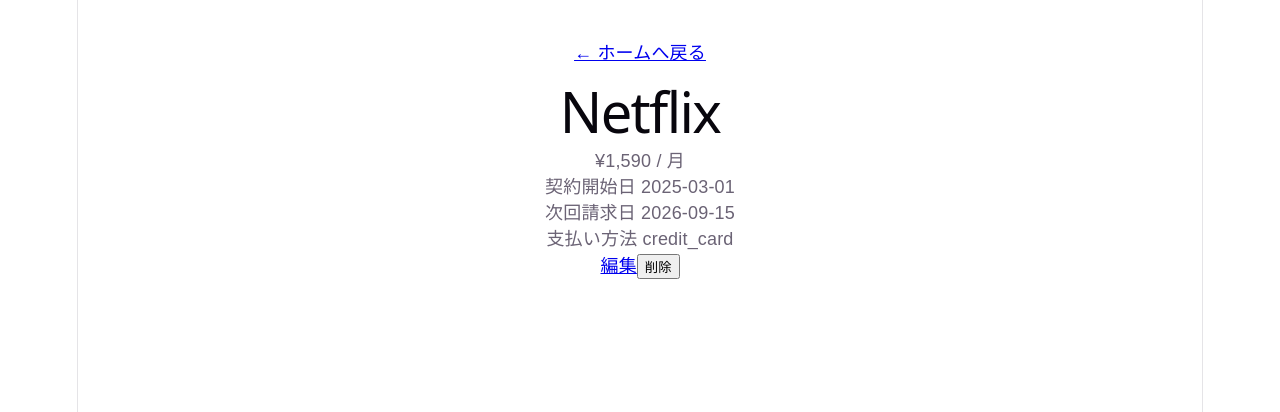
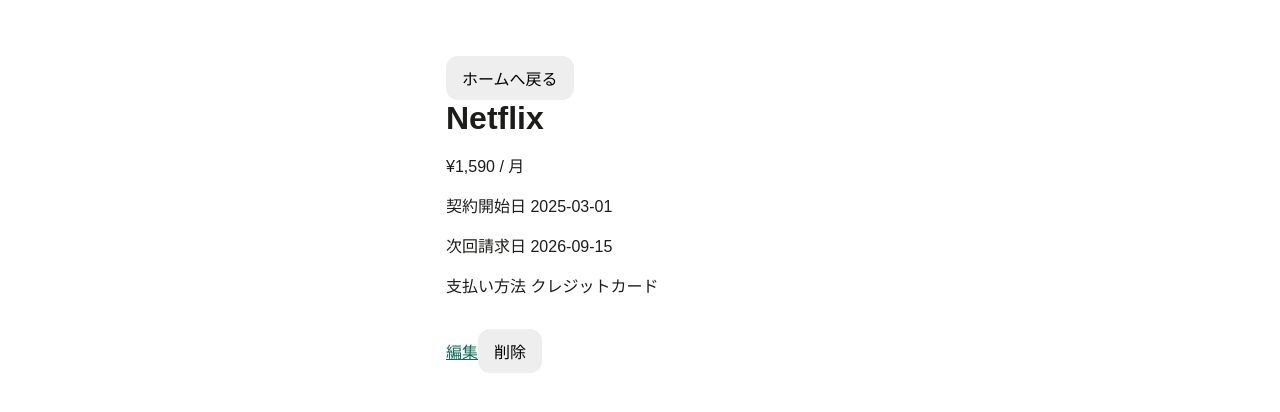
Before and after one commit to okamepanick/subscription-frontend, a React (Vite) app: page /subscriptions/1 in a window 1280 px wide. Shown: the top 412 px of the page. Built offline with nearby package versions, Linux system fonts and the light colour scheme.

Commit message:
ホームと詳細の見た目を整える

```diff
--- a/src/App.css
+++ b/src/App.css
@@ -1,12 +1,29 @@
 .page {
   max-width: 420px;
   margin: 40px auto;
-  padding: 0 16px;
+  padding: 0 16px 40px;
   font-family: sans-serif;
+  color: #1c1c1a;
 }
 
 h1 {
-  margin-bottom: 24px;
+  margin: 0 0 16px;
+}
+
+section {
+  margin-bottom: 20px;
+  padding: 16px;
+  border: 1px solid #ddd;
+  border-radius: 16px;
+  background: #fff;
+}
+
+section p {
+  margin: 0 0 8px;
+}
+
+section p:last-child {
+  margin-bottom: 0;
 }
 
 .card {
@@ -32,3 +49,18 @@ h1 {
   text-decoration: none;
   display: block;
 }
+
+a {
+  color: #0d6b56;
+}
+
+button {
+  font: inherit;
+  margin-top: 16px;
+  margin-right: 12px;
+  padding: 10px 16px;
+  border: 0;
+  border-radius: 12px;
+  background: #eee;
+  cursor: pointer;
+}
--- a/src/index.css
+++ b/src/index.css
@@ -1,64 +1,4 @@
-:root {
-  --text: #6b6375;
-  --text-h: #08060d;
-  --bg: #fff;
-  --border: #e5e4e7;
-  --code-bg: #f4f3ec;
-  --accent: #aa3bff;
-  --accent-bg: rgba(170, 59, 255, 0.1);
-  --accent-border: rgba(170, 59, 255, 0.5);
-  --social-bg: rgba(244, 243, 236, 0.5);
-  --shadow:
-    rgba(0, 0, 0, 0.1) 0 10px 15px -3px, rgba(0, 0, 0, 0.05) 0 4px 6px -2px;
-
-  --sans: system-ui, 'Segoe UI', Roboto, sans-serif;
-  --heading: system-ui, 'Segoe UI', Roboto, sans-serif;
-  --mono: ui-monospace, Consolas, monospace;
-
-  font: 18px/145% var(--sans);
-  letter-spacing: 0.18px;
-  color-scheme: light dark;
-  color: var(--text);
-  background: var(--bg);
-  font-synthesis: none;
-  text-rendering: optimizeLegibility;
-  -webkit-font-smoothing: antialiased;
-  -moz-osx-font-smoothing: grayscale;
-
-  @media (max-width: 1024px) {
-    font-size: 16px;
-  }
-}
-
-@media (prefers-color-scheme: dark) {
-  :root {
-    --text: #9ca3af;
-    --text-h: #f3f4f6;
-    --bg: #16171d;
-    --border: #2e303a;
-    --code-bg: #1f2028;
-    --accent: #c084fc;
-    --accent-bg: rgba(192, 132, 252, 0.15);
-    --accent-border: rgba(192, 132, 252, 0.5);
-    --social-bg: rgba(47, 48, 58, 0.5);
-    --shadow:
-      rgba(0, 0, 0, 0.4) 0 10px 15px -3px, rgba(0, 0, 0, 0.25) 0 4px 6px -2px;
-  }
-
-  #social .button-icon {
-    filter: invert(1) brightness(2);
-  }
-}
-
-#root {
-  width: 1126px;
-  max-width: 100%;
-  margin: 0 auto;
-  text-align: center;
-  border-inline: 1px solid var(--border);
-  min-height: 100svh;
-  display: flex;
-  flex-direction: column;
+* {
   box-sizing: border-box;
 }
 
@@ -66,46 +6,6 @@ body {
   margin: 0;
 }
 
-h1,
-h2 {
-  font-family: var(--heading);
-  font-weight: 500;
-  color: var(--text-h);
+#root {
+  min-height: 100vh;
 }
-
-h1 {
-  font-size: 56px;
-  letter-spacing: -1.68px;
-  margin: 32px 0;
-  @media (max-width: 1024px) {
-    font-size: 36px;
-    margin: 20px 0;
-  }
-}
-h2 {
-  font-size: 24px;
-  line-height: 118%;
-  letter-spacing: -0.24px;
-  margin: 0 0 8px;
-  @media (max-width: 1024px) {
-    font-size: 20px;
-  }
-}
-p {
-  margin: 0;
-}
-
-code,
-.counter {
-  font-family: var(--mono);
-  display: inline-flex;
-  border-radius: 4px;
-  color: var(--text-h);
-}
-
-code {
-  font-size: 15px;
-  line-height: 135%;
-  padding: 4px 8px;
-  background: var(--code-bg);
-}
--- a/src/pages/SubscriptionDetail.tsx
+++ b/src/pages/SubscriptionDetail.tsx
@@ -1,5 +1,14 @@
 import { useParams, Link, useNavigate } from "react-router";
-import type { Subscription } from "../types";
+import type { PaymentMethod, Subscription } from "../types";
+
+const paymentMethodLabels: Record<PaymentMethod, string> = {
+  credit_card: "クレジットカード",
+  debit_card: "デビットカード",
+  apple_pay: "Apple Pay",
+  google_pay: "Google Pay",
+  carrier: "キャリア決済",
+  other: "その他",
+};
 
 type Props = {
   subscriptions: Subscription[];
@@ -17,14 +26,18 @@ export const SubscriptionDetail = ({subscriptions, onDelete}: Props) => {
     return (
       <div className="page">
       <p>サブスクが見つかりません</p>
-      <Link to="/">ホームへ戻る</Link>
+      <button type="button" onClick={() => navigate("/")}>
+        ← ホームへ戻る
+      </button>
     </div>
     );
   }
 
   return (
     <div className="page">
-      <Link to="/">← ホームへ戻る</Link>
+      <button type="button" onClick={() => navigate("/")}>
+        ホームへ戻る
+      </button>
       <h1>{subscription.serviceName}</h1>
       <p>
         ¥{subscription.price.toLocaleString()} /{" "}
@@ -32,7 +45,7 @@ export const SubscriptionDetail = ({subscriptions, onDelete}: Props) => {
       </p>
       <p>契約開始日 {subscription.startDate}</p>
       <p>次回請求日 {subscription.nextBillingDate}</p>
-      <p>支払い方法 {subscription.paymentMethod}</p>
+      <p>支払い方法 {paymentMethodLabels[subscription.paymentMethod]}</p>
       <Link to={`/subscriptions/${subscription.id}/edit`}>編集</Link>
 
       <button
--- a/src/pages/SubscriptionEdit.tsx
+++ b/src/pages/SubscriptionEdit.tsx
@@ -43,14 +43,18 @@ export const SubscriptionEdit = ({subscriptions, onUpdate}: Props) => {
     return (
       <div className="page">
         <p>サブスクが見つかりません</p>
-        <Link to="/">ホームへ戻る</Link>
+        <button type="button" onClick={() => navigate("/")}>
+          ホームへ戻る
+        </button>
       </div>
     );
   }
 
   return (
     <div className="page">
-      <Link to="/">ホームへ戻る</Link>
+      <button type="button" onClick={() => navigate("/")}>
+        ホームへ戻る
+      </button>
       <h1>サブスクを編集</h1>
       <form onSubmit={handleSubmit}>
         <label>
--- a/src/pages/SubscriptionNew.tsx
+++ b/src/pages/SubscriptionNew.tsx
@@ -32,7 +32,9 @@ export const SubscriptionNew = ({onAdd}: Props) => {
 
   return (
     <div className="page">
-      <Link to="/">ホームへ戻る</Link>
+      <button type="button" onClick={() => navigate("/")}>
+        ホームへ戻る
+      </button>
       <h1>サブスクを追加</h1>
       <form onSubmit={handleSubmit}>
         <label>
```
